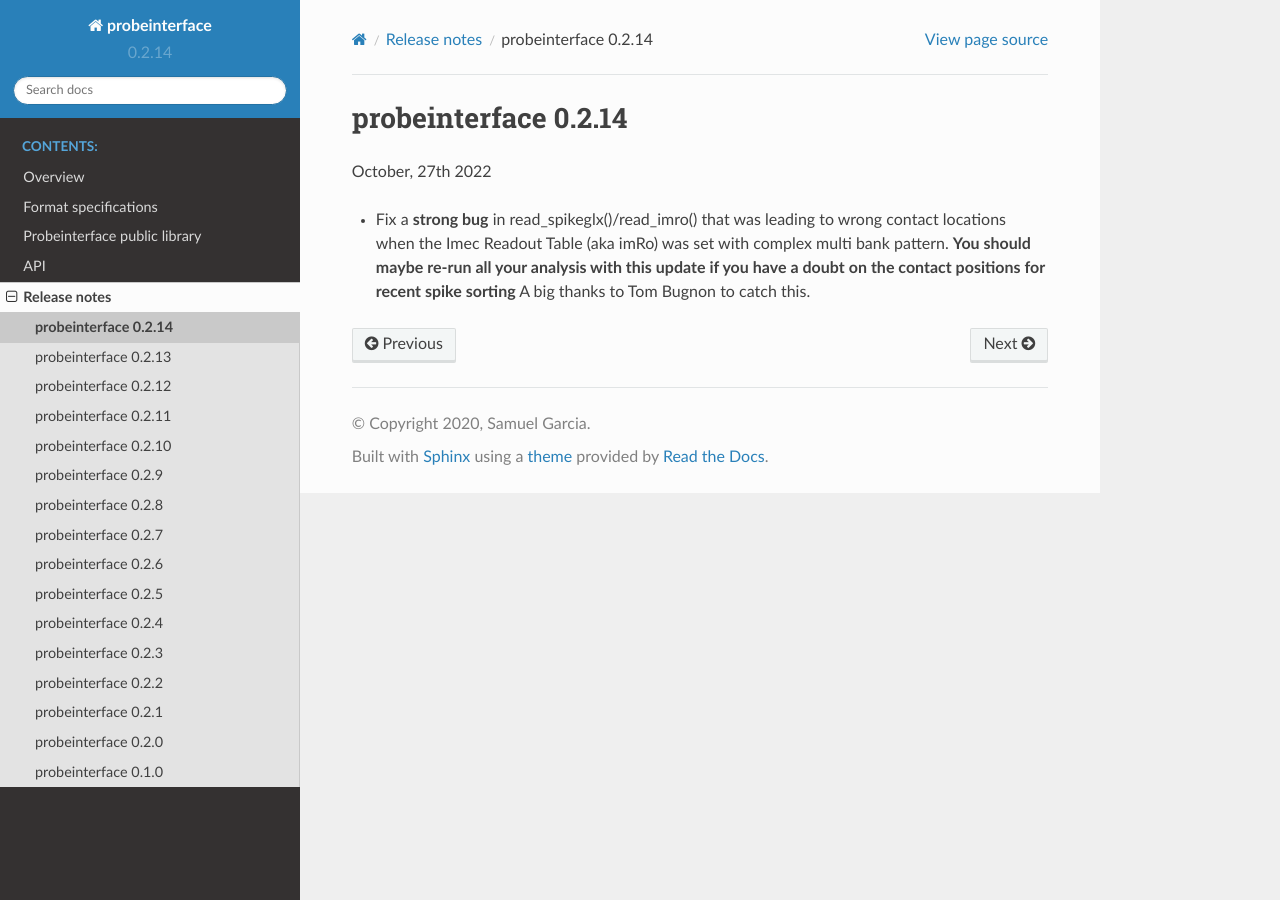
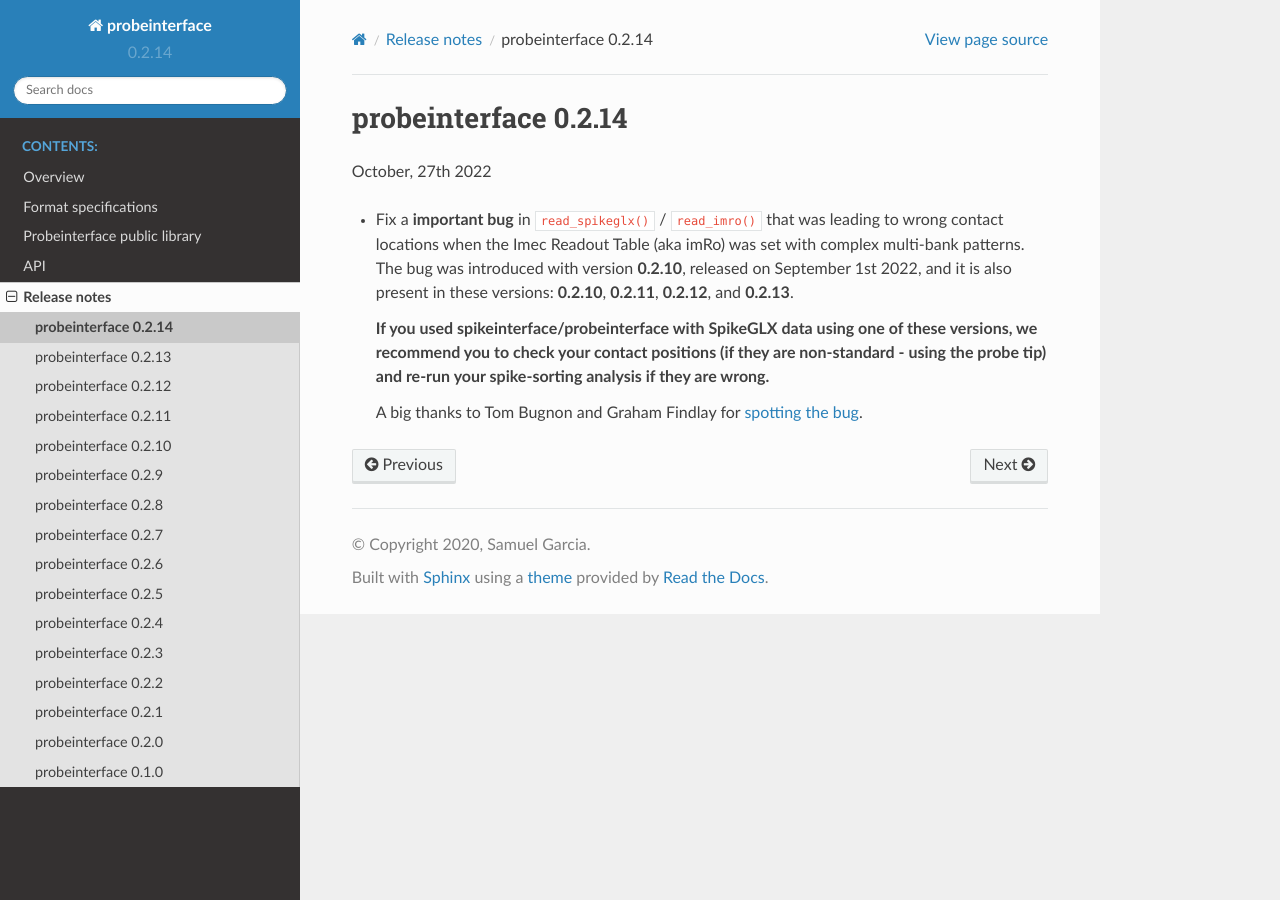
Before and after one commit to SpikeInterface/probeinterface, a Sphinx documentation site: the page built from doc/releases/0.2.14.rst, in a window 1280 px wide. Built offline with Sphinx 7.4.7 and the Read the Docs theme 2.0.0, drawn with Linux system fonts in a browser that asks for light colours; pages that are not in the unit, such as notebooks, are missing from menus.

Commit message:
Improve release notes

```diff
--- a/doc/releases/0.2.14.rst
+++ b/doc/releases/0.2.14.rst
@@ -4,9 +4,15 @@ probeinterface 0.2.14
 
 October, 27th 2022
 
-* Fix a **strong bug** in read_spikeglx()/read_imro() that was leading
+* Fix a **important bug** in :code:`read_spikeglx()` / :code:`read_imro()` that was leading
   to wrong contact locations when the Imec Readout Table (aka imRo)
-  was set with complex multi bank pattern.
-  **You should maybe re-run all your analysis with this update if you have a doubt**
-  **on the contact positions for recent spike sorting**
-  A big thanks to Tom Bugnon to catch this.
+  was set with complex multi-bank patterns.
+  The bug was introduced with version **0.2.10**, released on September 1st 2022, and it is also present in these
+  versions: **0.2.10**, **0.2.11**, **0.2.12**, and **0.2.13**.
+
+  **If you used spikeinterface/probeinterface with SpikeGLX data using one of these versions, we recommend you
+  to check your contact positions (if they are non-standard - using the probe tip) and re-run your spike-sorting
+  analysis if they are wrong.**
+
+  A big thanks to Tom Bugnon and Graham Findlay for
+  `spotting the bug <https://github.com/SpikeInterface/probeinterface/issues/141>`_.
```
Also changed, not shown: 1 other file.
